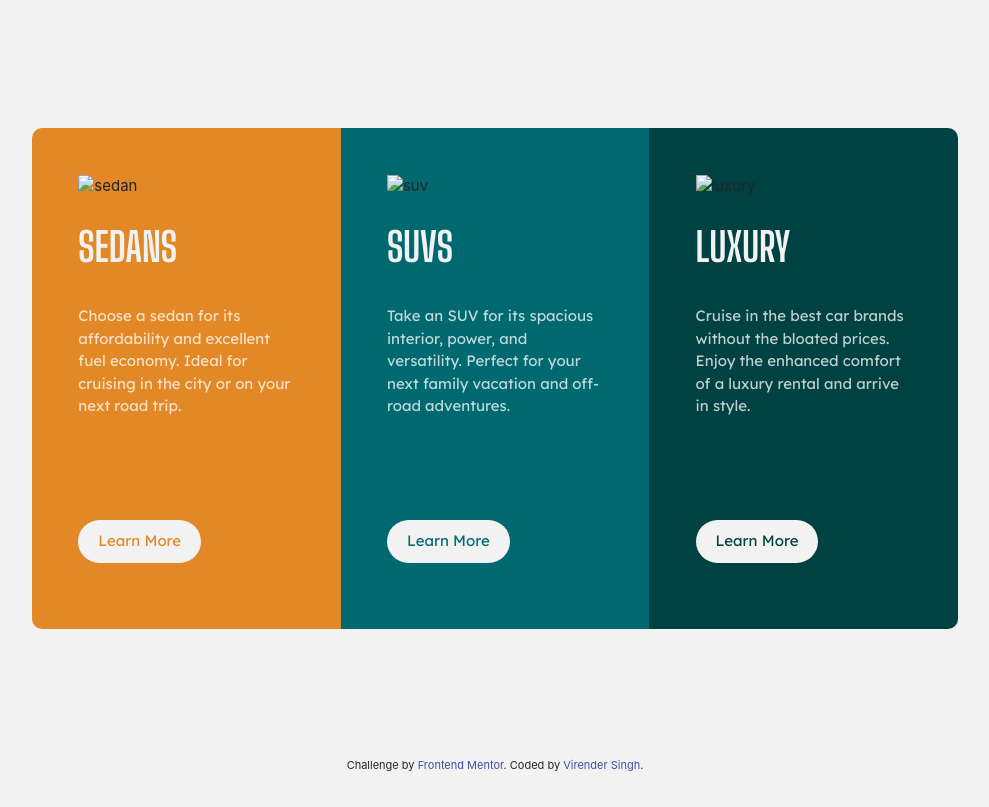
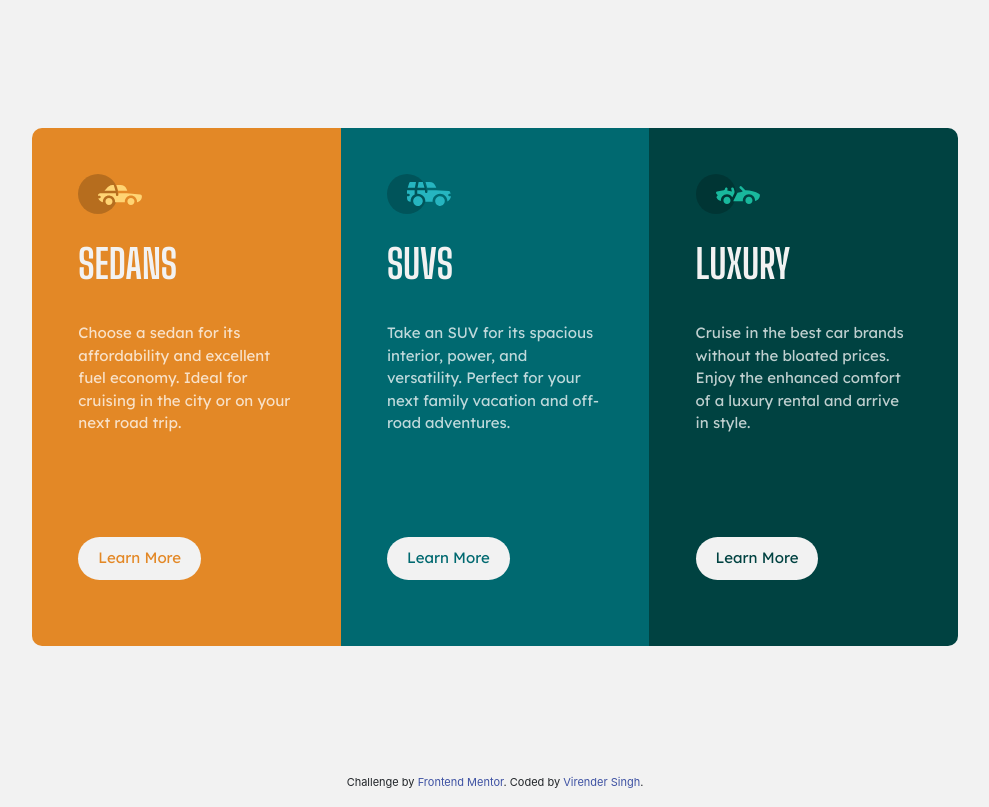
Before and after one commit to vsp19/3Cards, a plain HTML site: page index.html in a window 1280 px wide. Shown: the whole page, without its empty margins (145-1134 px from the left). Drawn offline with nearby package versions, Linux system fonts and the light colour scheme.

Commit message:
Update index.html

```diff
--- a/index.html
+++ b/index.html
@@ -6,11 +6,11 @@
   <meta name="viewport" content="width=device-width, initial-scale=1">
   <!-- displays site properly based on user's device -->
 
-  <link rel="icon" type="image/png" sizes="32x32" href="./images/favicon-32x32.png">
+  <link rel="icon" type="image/png" sizes="32x32" href="favicon-32x32.png">
 
   <link rel="stylesheet" href="https://maxcdn.bootstrapcdn.com/bootstrap/4.0.0/css/bootstrap.min.css"
     integrity="sha384-Gn5384xqQ1aoWXA+058RXPxPg6fy4IWvTNh0E263XmFcJlSAwiGgFAW/dAiS6JXm" crossorigin="anonymous">
-  <link rel="stylesheet" href="css/styles.css">
+  <link rel="stylesheet" href="styles.css">
 
   <link rel="preconnect" href="https://fonts.gstatic.com">
   <link href="https://fonts.googleapis.com/css2?family=Big+Shoulders+Display:wght@700&family=Lexend+Deca&display=swap"
@@ -25,7 +25,7 @@
   <section id="content">
     <div class="row">
       <div class="sedan col-lg-4">
-        <img src="images/icon-sedans.svg" alt="sedan">
+        <img src="icon-sedans.svg" alt="sedan">
         <h1 class="vehicle-heading">Sedans</h1>
         <p class="vehicle-content">Choose a sedan for its affordability and excellent fuel economy. Ideal for cruising
           in
@@ -35,7 +35,7 @@
       </div>
 
       <div class="suv col-lg-4">
-        <img src="images/icon-suvs.svg" alt="suv">
+        <img src="icon-suvs.svg" alt="suv">
         <h1 class="vehicle-heading">SUVs</h1>
         <p class="vehicle-content">Take an SUV for its spacious interior, power, and versatility. Perfect for your next
           family vacation and off-road adventures.
@@ -44,7 +44,7 @@
       </div>
 
       <div class="luxury col-lg-4">
-        <img src="images/icon-luxury.svg" alt="luxury">
+        <img src="icon-luxury.svg" alt="luxury">
         <h1 class="vehicle-heading">Luxury</h1>
         <p class="vehicle-content">Cruise in the best car brands without the bloated prices. Enjoy the enhanced comfort
           of a
```
